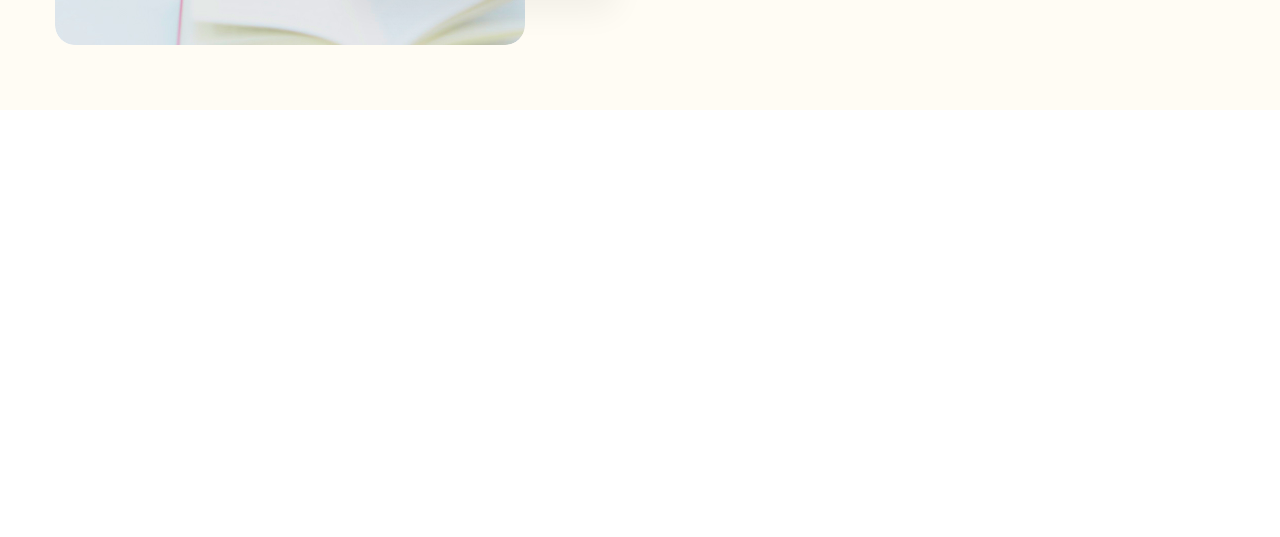
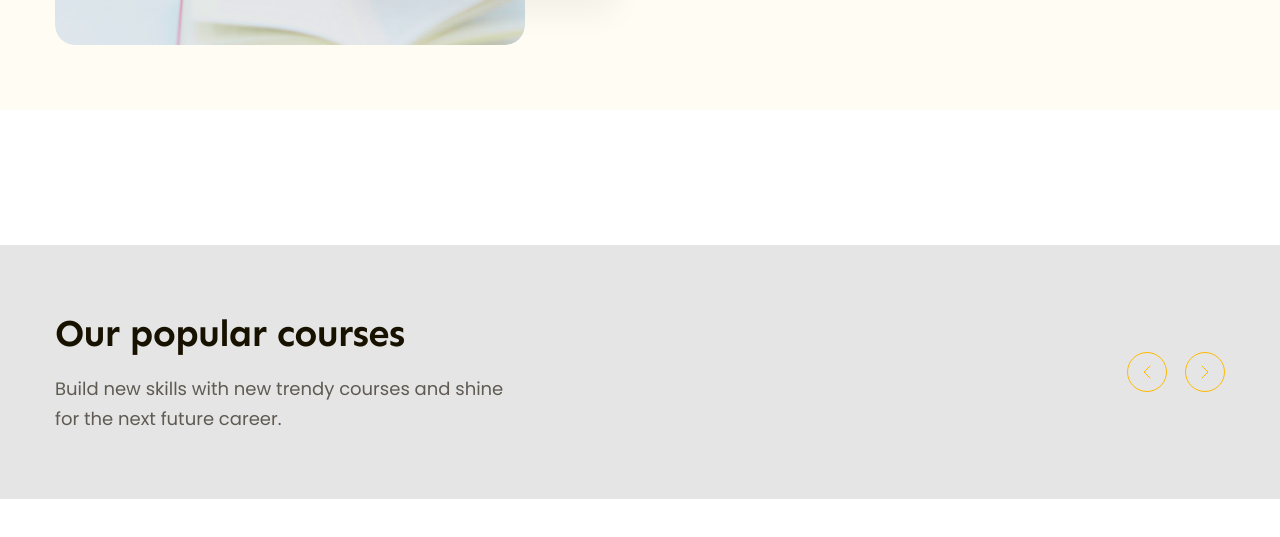
Before and after one commit to ducvuh/htmlcss-project-02, a plain HTML site: page index.html in a window 1280 px wide. Shown: the part 790-1327 px from the top of the page. Drawn offline with Linux system fonts and the light colour scheme.

Commit message:
popular #1

```diff
--- a/assets/css/styles.css
+++ b/assets/css/styles.css
@@ -35,6 +35,23 @@ a {
 .btn:hover {
     opacity: 0.9;
 }
+
+.heading {
+    font-family: var(--font-heading);
+    font-weight: 700;
+    letter-spacing: -0.02em;
+    color: #171100;
+}
+
+.heading.lv1 {
+    font-size: 5.8rem;
+    line-height: 1.17;
+}
+.heading.lv2 {
+    font-size: 3.8rem;
+    line-height: 1.26;
+}
+
 .main-content {
     width: 1170px;
     max-width: calc(100% - 48px);
@@ -176,15 +193,6 @@ a {
     padding: 64px 0 0 130px;
 }
 
-.hero .heading {
-    font-family: var(--font-heading);
-    font-weight: 700;
-    font-size: 5.8rem;
-    line-height: 1.17;
-    letter-spacing: -0.02em;
-    color: #171100;
-}
-
 .hero .desc {
     font-size: 1.8rem;
     line-height: 1.67;
@@ -243,3 +251,46 @@ a {
     line-height: 1.23;
     color: #171100;
 }
+
+/* ===== Popular ===== */
+.popular {
+    padding: 65px 0;
+    margin-top: 135px;
+    background: #e5e5e5;
+}
+.popular-top {
+    display: flex;
+    justify-content: space-between;
+    align-items: center;
+}
+
+.popular .desc {
+    margin-top: 16px;
+    font-size: 1.8rem;
+    line-height: 1.67;
+    color: #5f5b53;
+    margin-top: 16px;
+    width: 458px;
+}
+
+.popular-top .controls {
+    display: flex;
+    gap: 18px;
+}
+.popular .controls-btn {
+    display: flex;
+    justify-content: center;
+    align-items: center;
+    width: 40px;
+    height: 40px;
+    border-radius: 50%;
+    border: 1px solid var(--primary-color);
+    color: var(--primary-color);
+    background: transparent;
+}
+
+.popular .controls-btn:hover {
+    color: #fff;
+    background: var(--primary-color);
+    cursor: pointer;
+}
--- a/index.html
+++ b/index.html
@@ -99,7 +99,7 @@
                     </div>
                     <!-- Hero right -->
                     <div class="content-block">
-                        <h1 class="heading">
+                        <h1 class="heading lv1">
                             Learn without limits and spread knowledge.
                         </h1>
                         <p class="desc">
@@ -125,5 +125,53 @@
                 </div>
             </div>
         </div>
+        <!-- Popular -->
+        <div class="popular">
+            <div class="main-content">
+                <div class="popular-top">
+                    <div class="info">
+                        <h2 class="heading lv2">Our popular courses</h2>
+                        <p class="desc">
+                            Build new skills with new trendy courses and shine
+                            for the next future career.
+                        </p>
+                    </div>
+                    <div class="controls">
+                        <button class="controls-btn">
+                            <svg
+                                width="8"
+                                height="14"
+                                viewBox="0 0 8 14"
+                                fill="none"
+                                xmlns="http://www.w3.org/2000/svg"
+                            >
+                                <path
+                                    d="M7 1L1 7L7 13"
+                                    stroke="CurrentColor"
+                                    stroke-linecap="round"
+                                    stroke-linejoin="round"
+                                />
+                            </svg>
+                        </button>
+                        <button class="controls-btn">
+                            <svg
+                                width="8"
+                                height="14"
+                                viewBox="0 0 8 14"
+                                fill="none"
+                                xmlns="http://www.w3.org/2000/svg"
+                            >
+                                <path
+                                    d="M1 1L7 7L1 13"
+                                    stroke="CurrentColor"
+                                    stroke-linecap="round"
+                                    stroke-linejoin="round"
+                                />
+                            </svg>
+                        </button>
+                    </div>
+                </div>
+            </div>
+        </div>
     </body>
 </html>
```
Also changed, not shown: assets/icons/chevron-left.svg (added), assets/icons/chevron-right.svg (added).
